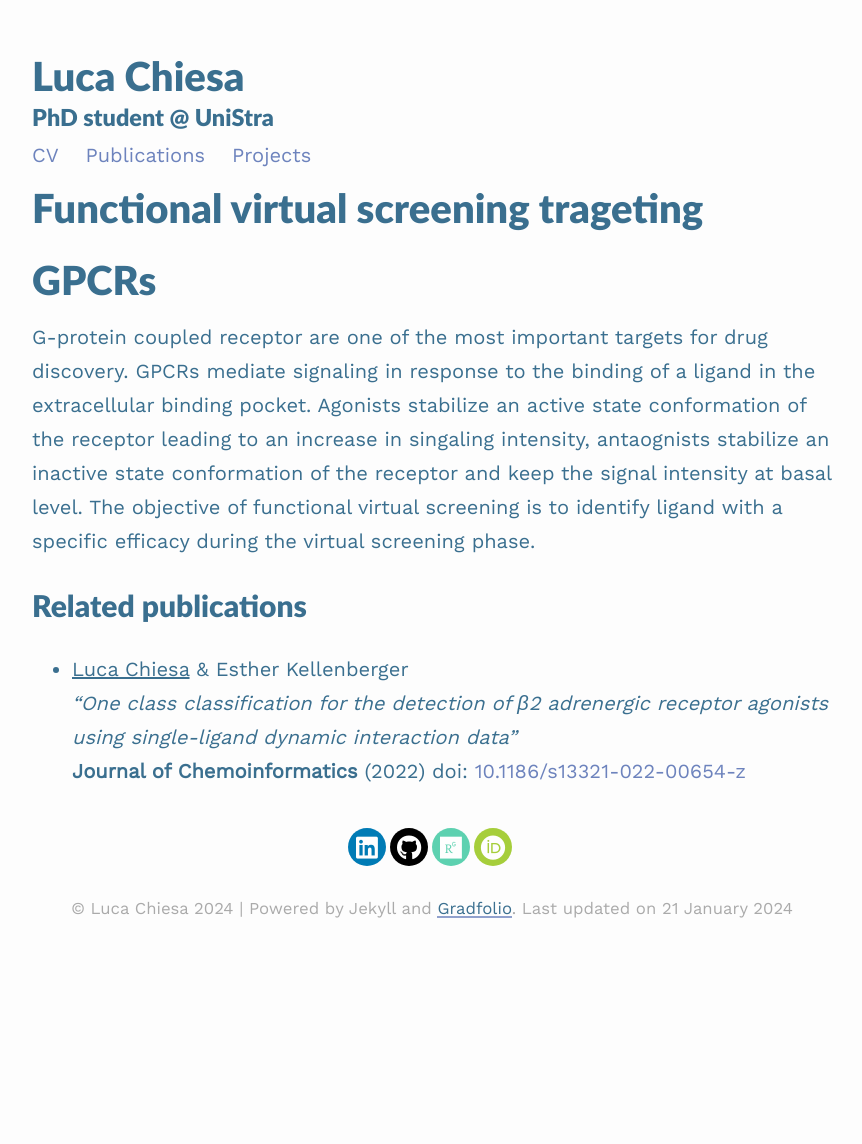
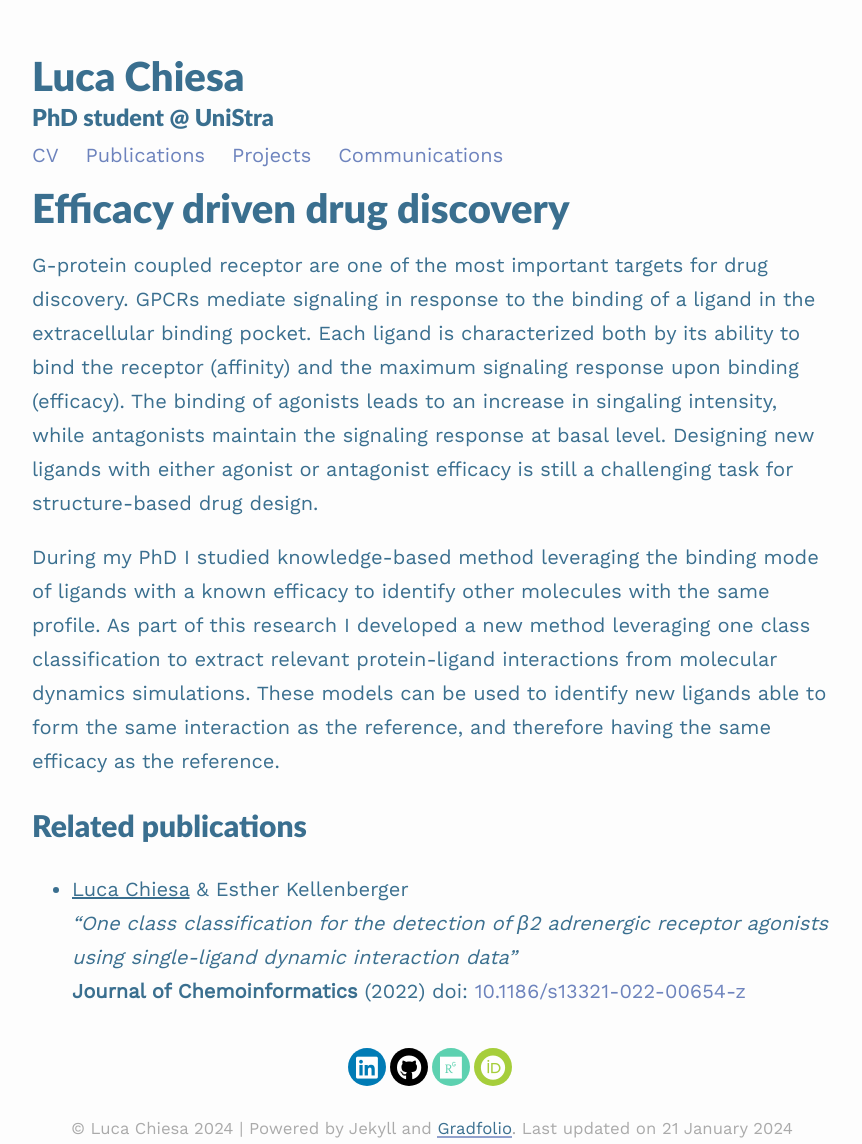
Before and after one commit to LucaChiesa/LucaChiesa.github.io, a Jekyll site: the page built from _projects/functional_vs.md, in a window 1280 px wide. Shown: the whole page, without its empty margins (208-1070 px from the left). Built offline with Jekyll 4.4.1, drawn with Linux system fonts in a browser that asks for light colours; nearby versions of some CDN libraries; before the commit the page ends 980 px from its top, so only the background shows below that.

Commit message:
update project pages

```diff
--- a/_includes/navigation.html
+++ b/_includes/navigation.html
@@ -2,4 +2,5 @@
         <a href="{{site.baseurl}}/">CV</a>
         <a href="{{site.baseurl}}/publications">Publications</a>
         <a href="{{site.baseurl}}/projects/">Projects</a>
+        <a href="{{site.baseurl}}/communications/">Communications</a>
 </div>
--- a/_projects/functional_vs.md
+++ b/_projects/functional_vs.md
@@ -1,13 +1,18 @@
 ---
 layout: project
-title: Functional virtual screening trageting GPCRs
-description: Developing methods for functional virtual screening targeting GPCRs
+title: Efficacy driven drug discovery
+description: Developing methods for virtual screening targeting GPCRs
 ---
 
 G-protein coupled receptor are one of the most important targets for drug discovery.
 GPCRs mediate signaling in response to the binding of a ligand in the extracellular binding pocket.
-Agonists stabilize an active state conformation of the receptor leading to an increase in singaling intensity, antaognists stabilize an inactive state conformation of the receptor and keep the signal intensity at basal level.
-The objective of functional virtual screening is to identify ligand with a specific efficacy during the virtual screening phase.
+Each ligand is characterized both by its ability to bind the receptor (affinity) and the maximum signaling response upon binding (efficacy).
+The binding of agonists leads to an increase in singaling intensity, while antagonists maintain the signaling response at basal level.
+Designing new ligands with either agonist or antagonist efficacy is still a challenging task for structure-based drug design.
+
+During my PhD I studied knowledge-based method leveraging the binding mode of ligands with a known efficacy to identify other molecules with the same profile.
+As part of this research I developed a new method leveraging one class classification to extract relevant protein-ligand interactions from molecular dynamics simulations.
+These models can be used to identify new ligands able to form the same interaction as the reference, and therefore having the same efficacy as the reference.
 
 Related publications
 --------------------
```
Also changed, not shown: _projects/alphafold.md (+8 -4 lines), comunications.md (added, +51 -0 lines), publications.md (+0 -47 lines), android-chrome-192x192.png (deleted), android-chrome-512x512.png (deleted), favicon-16x16.png, favicon-32x32.png.
